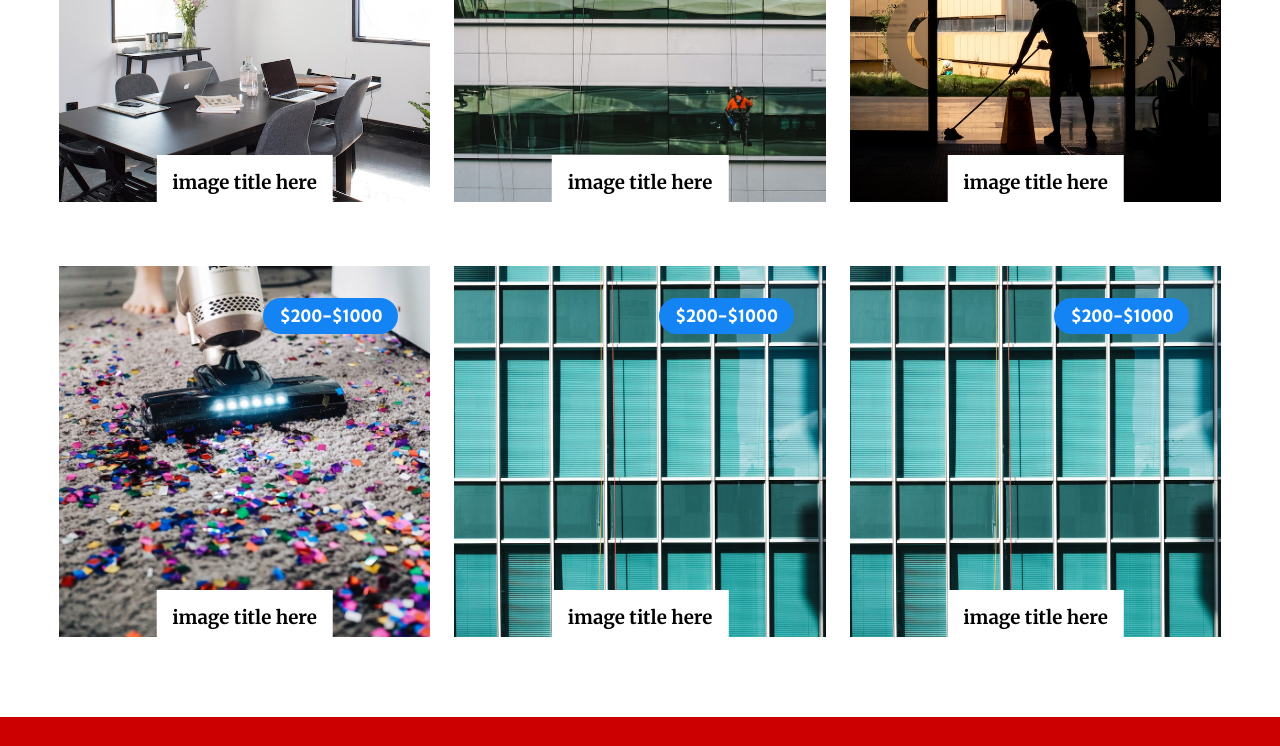
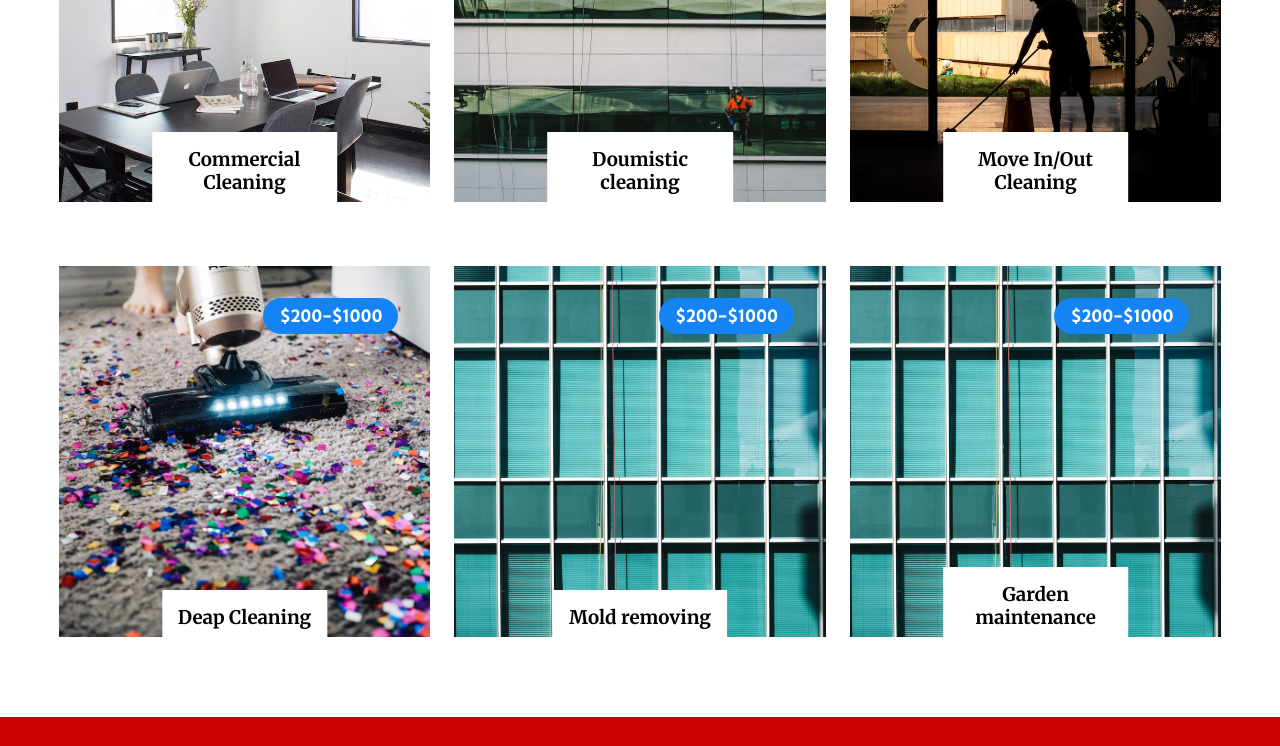
Before and after one commit to Rezan92/azfellas, a plain HTML site: page index.html in a window 1280 px wide. Shown: the part 3660-4406 px from the top of the page. Drawn offline with Linux system fonts and the light colour scheme.

Commit message:
Add info to the services

```diff
--- a/index.html
+++ b/index.html
@@ -191,7 +191,6 @@
               <select id="service" name="service" required>
                 <option value="Deep cleaning">Deep cleaning</option>
                 <option value="End of tenancy">End of tenancy</option>
-                <option value="Airbnb cleaning">Airbnb cleaning</option>
                 <option value="Moving out Moving in">Moving out Moving in</option>
                 <option value="Office Cleaning">Office Cleaning</option>
                 <option value="Apartment weekly cleaning">Apartment weekly cleaning</option>
--- a/script.js
+++ b/script.js
@@ -55,6 +55,7 @@ const sendEmail = (event) => {
     From : "azfellas@gmail.com",
     Subject: serviceInput.value,
     Body: `
+      <p>Subject: ${serviceInput.value}</p>
       <p>Name: ${nameInput.value}</p>
       <p>Phone: ${phoneInput.value}</p>
       <p>Email: ${emailInput.value}</p>
@@ -75,38 +76,60 @@ const services = [
   {
     price: '$200-$1000',
     imagePath: 'utils/gallary/image1.jpeg',
-    title: 'image title here',
-    info: 'Lorem ipsum dolor sit amet, consectetur adipisicing elit, sed do eiusmod tempor incididunt ut labore et dolore magna aliqua. Ut enim ad minim veniam, quis nostrud exercitation ullamco laboris nisi ut aliquip ex ea commodo consequat. Duis aute irure dolor in reprehenderit in voluptate velit esse cillum dolore eu fugiat nulla pariatur. Excepteur sint occaecat cupidatat non proident, sunt in culpa qui officia',
+    title: 'Commercial Cleaning',
+    info: `Are you looking for quality regular cleaning services for your offices, retail stores,
+    restaurants, or any industrial facilities.?  Don’t look any further, A-Z Fellas cleaning
+    services has an experienced team of cleaners to provide high-quality services with
+    attention to detail and an unbeatable customer experience. We offer tailored packages
+    to suit your budget and requirements, ensuring that your workspace is always clean and tidy.`,
   },
   {
     price: '$200-$1000',
     imagePath: 'utils/gallary/image2.jpeg',
-    title: 'image title here',
-    info: 'Lorem ipsum dolor sit amet, consectetur adipisicing elit, sed do eiusmod tempor incididunt ut labore et dolore magna aliqua. Ut enim ad minim veniam, quis nostrud exercitation ullamco laboris nisi ut aliquip ex ea commodo consequat. Duis aute irure dolor in reprehenderit in voluptate velit esse cillum dolore eu fugiat nulla pariatur. Excepteur sint occaecat cupidatat non proident, sunt in culpa qui officia',
+    title: 'Doumistic cleaning',
+    info: `A-Z Fellas cleaning services has an experienced team of cleaners to provide high-quality
+    services for your residence and living spaces. We aim to maintain a clean and
+    comfortable environment for you and your family, covering tasks like house cleaning,
+    vacuuming, kitchen, and bathroom cleaning and all personalized to meet the specific
+    needs and preferences of individual households.`,
   },
   {
     price: '$200-$1000',
     imagePath: 'utils/gallary/image3.jpeg',
-    title: 'image title here',
-    info: 'Lorem ipsum dolor sit amet, consectetur adipisicing elit, sed do eiusmod tempor incididunt ut labore et dolore magna aliqua. Ut enim ad minim veniam, quis nostrud exercitation ullamco laboris nisi ut aliquip ex ea commodo consequat. Duis aute irure dolor in reprehenderit in voluptate velit esse cillum dolore eu fugiat nulla pariatur. Excepteur sint occaecat cupidatat non proident, sunt in culpa qui officia',
+    title: 'Move In/Out Cleaning',
+    info: `Moving into a new home is an exciting experience, but it can also be a stressful one.
+    From packing and unpacking to cleaning and organizing, there’s a lot to do before you
+    can settle in. We use techniques to get your home clean quickly and efficiently, leaving
+    you with one less thing to worry about.`,
   },
   {
     price: '$200-$1000',
     imagePath: 'utils/gallary/image4.jpeg',
-    title: 'image title here',
-    info: 'Lorem ipsum dolor sit amet, consectetur adipisicing elit, sed do eiusmod tempor incididunt ut labore et dolore magna aliqua. Ut enim ad minim veniam, quis nostrud exercitation ullamco laboris nisi ut aliquip ex ea commodo consequat. Duis aute irure dolor in reprehenderit in voluptate velit esse cillum dolore eu fugiat nulla pariatur. Excepteur sint occaecat cupidatat non proident, sunt in culpa qui officia',
+    title: 'Deap Cleaning',
+    info: `Deep cleaning involves using specialized tools and techniques to reach the nooks and
+    crannies that are not usually reached during regular cleaning. Every individual spends
+    about one-third of their life indoors, so deep cleaning your home is one of the best ways
+    to make sure that your family is breathing easy and staying safe in their home.`,
   },
   {
     price: '$200-$1000',
     imagePath: 'utils/gallary/image5.jpeg',
-    title: 'image title here',
-    info: 'Lorem ipsum dolor sit amet, consectetur adipisicing elit, sed do eiusmod tempor incididunt ut labore et dolore magna aliqua. Ut enim ad minim veniam, quis nostrud exercitation ullamco laboris nisi ut aliquip ex ea commodo consequat. Duis aute irure dolor in reprehenderit in voluptate velit esse cillum dolore eu fugiat nulla pariatur. Excepteur sint occaecat cupidatat non proident, sunt in culpa qui officia',
+    title: 'Mold removing',
+    info: `Our team of experienced professionals specializes in safely identifying the leads to the
+    mold and then isolating these affected areas, then move on to remove the mold clean
+    the disinfect the affected area and surrounding surfaces to prevent mold from
+    returning. Finally preventing these areas from mold by addressing the underlying
+    causes of mold growth.`,
   },
   {
     price: '$200-$1000',
     imagePath: 'utils/gallary/image5.jpeg',
-    title: 'image title here',
-    info: 'Lorem ipsum dolor sit amet, consectetur adipisicing elit, sed do eiusmod tempor incididunt ut labore et dolore magna aliqua. Ut enim ad minim veniam, quis nostrud exercitation ullamco laboris nisi ut aliquip ex ea commodo consequat. Duis aute irure dolor in reprehenderit in voluptate velit esse cillum dolore eu fugiat nulla pariatur. Excepteur sint occaecat cupidatat non proident, sunt in culpa qui officia',
+    title: 'Garden maintenance',
+    info: `Garden maintenance is essential to ensure that outdoor spaces remain beautiful and
+    functional throughout the year. Our team of expertise will take care and upkeep of your
+    garden or outdoor space to keep it healthy, attractive, and functional. We provide lawn
+    care, pruning &amp; trimming, weeding, planting and transplanting, seasonal clean-up,
+    design and renovation.`,
   },
 ];
 
```
